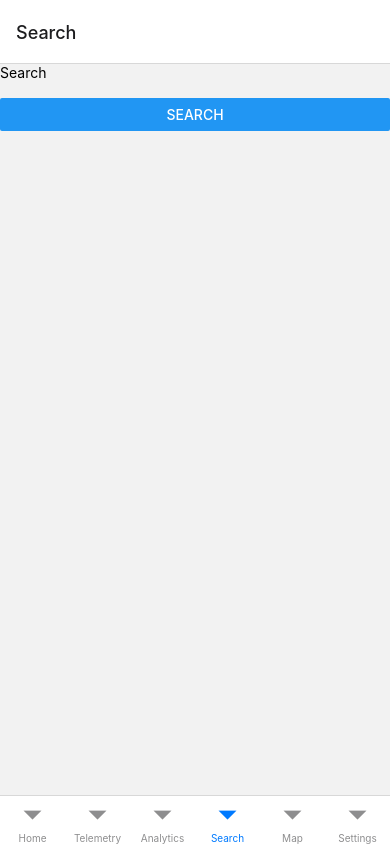
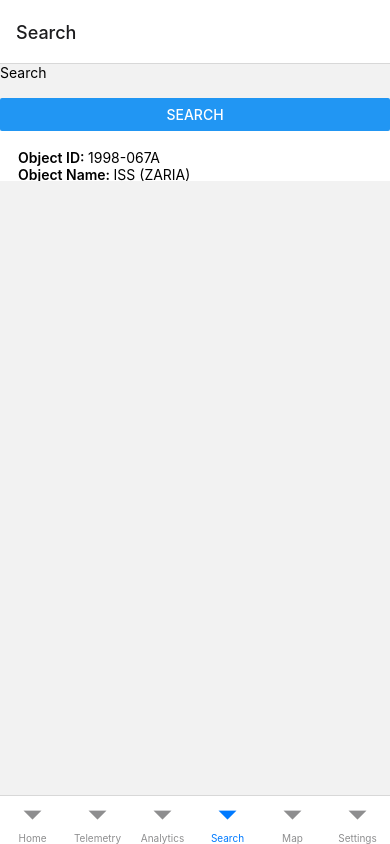
Before and after one commit to greyscrippt/gcs-mobile-app, a React Native app: screen /Search in a window 390 px wide. Built offline with nearby package versions, Linux system fonts and the light colour scheme.

Commit message:
Implemented search feature

```diff
--- a/App.js
+++ b/App.js
@@ -16,7 +16,7 @@ const Tab = createBottomTabNavigator();
 
 export default function App() {
   return (
-    <SatelliteDataContext.Provider>
+    <SatelliteDataContext.Provider value={[]}>
       <NavigationContainer>
         <Tab.Navigator>
           <Tab.Screen name="Home"       component={ HomeScreen      } />
--- a/app.json
+++ b/app.json
@@ -21,7 +21,8 @@
       "adaptiveIcon": {
         "foregroundImage": "./assets/adaptive-icon.png",
         "backgroundColor": "#ffffff"
-      }
+      },
+      "package": "com.gcsmobile.app"
     },
     "web": {
       "favicon": "./assets/favicon.png"
--- a/src/celestrak/celestrak-api.js
+++ b/src/celestrak/celestrak-api.js
@@ -10,7 +10,7 @@ const Celestrak = {
         return axios.get(BASE_URL + querry);
     },
     querryBySatelliteName: (name) => {
-        return axios.get(BASE_URL + "NAME=" + name + "&FORMAT=JSON");
+        return axios.get(BASE_URL + "NAME=" + name + "&FORMAT=JSON-PRETTY");
     },
     querryBySatelliteNameAndFormat: (name, format) => {
         return axios.get(BASE_URL + "NAME=" + name + "&FORMAT=" + format);
--- a/src/styles/styles.js
+++ b/src/styles/styles.js
@@ -11,8 +11,9 @@ const styles = StyleSheet.create({
     resultItemCard: {
       width: '100%',
       height: '50px',
-      padding: '8px',
+      padding: '18px',
       borderColor: 0xAABBCC,
+      backgroundColor: 'white',
     }
   });
 
--- a/src/views/SearchScreen.js
+++ b/src/views/SearchScreen.js
@@ -4,10 +4,35 @@ import { Button, FlatList, Text, TextInput, View } from "react-native";
 import Celestrak from "../celestrak/celestrak-api";
 import styles from "../styles/styles";
 
+const MOCK = true;
+
+const mockSatelliteData = [
+    {
+        OBJECT_NAME:            "ISS (ZARIA)",
+        OBJECT_ID:              "1998-067A",
+        EPOCH:                  "2023-10-07T12:30:35.992224",
+        MEAN_MOTION:            15.4989303,
+        ECCENTRICITY:           0.000534,
+        INCLINATION:            51.6404,
+        RA_OF_ASC_NODE:         132.1242,
+        ARG_OF_PERICENTER:      82.1275,
+        MEAN_ANOMALY:           1.0399,
+        EPHEMERIS_TYPE:         0,
+        CLASSIFICATION_TYPE:    "U",
+        NORAD_CAT_ID:           25544,
+        ELEMENT_SET_NO:         999,
+        REV_AT_EPOCH:           41921,
+        BSTAR:                  0.00035612,
+        MEAN_MOTION_DOT:        0.00019849,
+        MEAN_MOTION_DDOT:       0,
+    }
+];
+
 function SatelliteResultItem(data) {
     return(
         <View style={styles.resultItemCard}>
-            <Text>Object Name: {data.OBJECT_NAME}</Text>
+            <Text style={{ fontWeight:600 }}>Object ID: <Text style={{ fontWeight:400 }}>{data.data.item.OBJECT_ID}</Text></Text>
+            <Text style={{ fontWeight:600 }}>Object Name: <Text style={{ fontWeight:400 }}>{data.data.item.OBJECT_NAME}</Text></Text>
         </View>
     );
 }
@@ -20,19 +45,22 @@ export default function SearchScreen() {
         return(
             <View>
                 <FlatList
-                    data={searchResult}
-                    renderItem={(satellite) => <SatelliteResultItem data={satellite} />}
-                    keyExtractor={(satellite) => satellite.OBJECT_ID}
+                    data=           { mockSatelliteData }
+                    renderItem=     {(satellite) => <SatelliteResultItem data={satellite} />}
+                    keyExtractor=   {(satellite) => satellite.OBJECT_ID}
                     />
             </View>
         );
     }
 
     function doSatelliteSearch() {
+        if(MOCK) return;
+
         Celestrak
             .querryBySatelliteName(searchQuerry)
             .then((res) => {
-                setSearchResult(JSON.parse(res.body));
+                console.log(res.body)
+                setSearchResult(() => res.body);
             })
             .catch((err) => alert(err));
     }
@@ -43,7 +71,7 @@ export default function SearchScreen() {
                 <Text>Search</Text>
 
                 <TextInput
-                    onChange={setSearchQuerry}
+                    onChange={(value) => setSearchQuerry(() => value)}
                     text={searchQuerry}
                     />
 
```
Also changed, not shown: package.json (+4 -3 lines), 2 other files (tests, documents, lock files or other folders).
